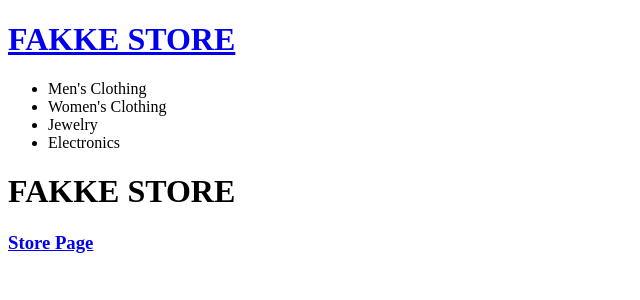
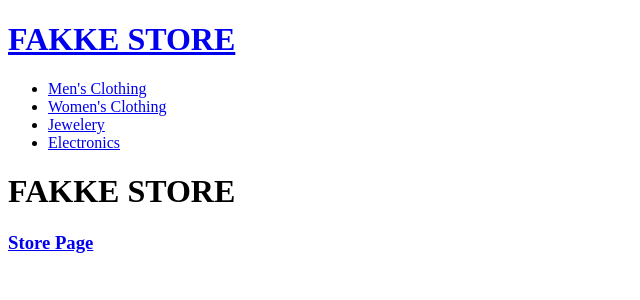
Before and after one commit to Meeran-Tofiq/shopping-cart, a React (Vite) app: page / in a window 1280 px wide. Shown: the top 300 px of the page, without its empty margins (0-640 px from the left). Built offline with nearby package versions, Linux system fonts and the light colour scheme.

Commit message:
Fix links list not working

```diff
--- a/src/Header/Header.jsx
+++ b/src/Header/Header.jsx
@@ -3,7 +3,7 @@ import { Link } from "react-router-dom";
 let categories = [
 	"Men's Clothing",
 	"Women's Clothing",
-	"Jewelry",
+	"Jewelery",
 	"Electronics",
 ];
 
@@ -14,9 +14,9 @@ export default function Header({ category }) {
 				<Link to="/">FAKKE STORE</Link>
 			</h1>
 			<ul>
-				{categories.map((cat) => (
+				{categories.map((cat, i) => (
 					<li key={cat} className="">
-						{cat}
+						<Link to={"/store/" + cat.toLowerCase()}>{cat}</Link>
 					</li>
 				))}
 			</ul>
```
